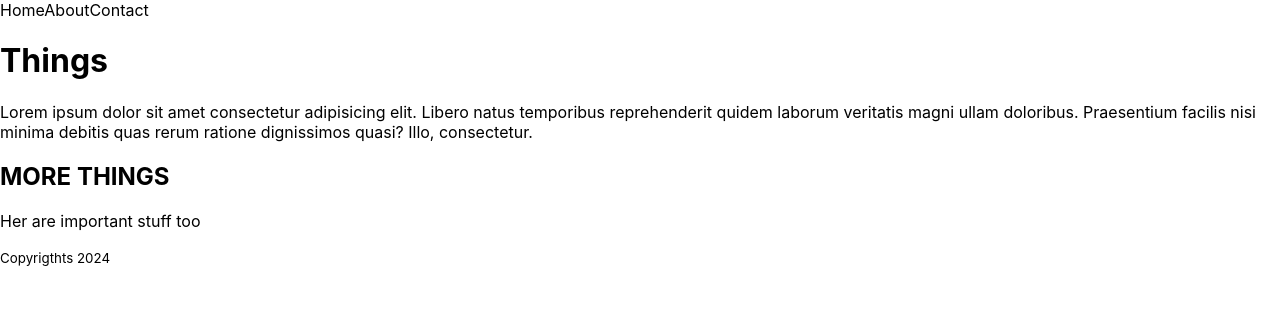
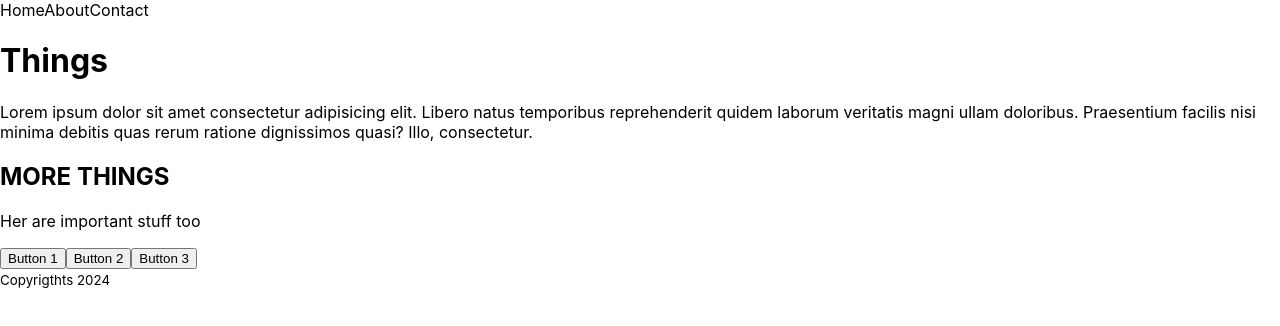
Before and after one commit to alichupichu/ch16-react-tutorial, a React (Create React App) app: page / in a window 1280 px wide. Shown: the top 326 px of the page. Built offline with nearby package versions, Linux system fonts and the light colour scheme.

Commit message:
added button component

```diff
--- a/src/App.js
+++ b/src/App.js
@@ -2,6 +2,7 @@ import React, { Component } from "react";
 import Header from "./components/Header";
 import Main from "./components/Main";
 import Footer from "./components/Footer";
+import Button from "./components/button";
 
 class App extends Component {
   //state = {  }
@@ -10,6 +11,9 @@ class App extends Component {
       <div>
         <Header />
         <Main />
+        <Button text={"Button 1"} class="important" />
+        <Button text={"Button 2"} class="danger" />
+        <Button text={"Button 3"} class="allClear" />
         <Footer />
       </div>
     );
--- a/src/components/Main.jsx
+++ b/src/components/Main.jsx
@@ -13,7 +13,7 @@ class Main extends Component {
           dignissimos quasi? Illo, consectetur.
         </p>
         <h2>MORE THINGS</h2>
-        <p> Her are important stuff too</p>
+        <p className="definition"> Her are important stuff too</p>
       </div>
     );
   }
--- /dev/null
+++ b/src/components/button.jsx
@@ -0,0 +1,9 @@
+import React, { Component } from "react";
+
+class Button extends Component {
+  render() {
+    return <button className={this.props.class}>{this.props.text}</button>;
+  }
+}
+
+export default Button;
```
